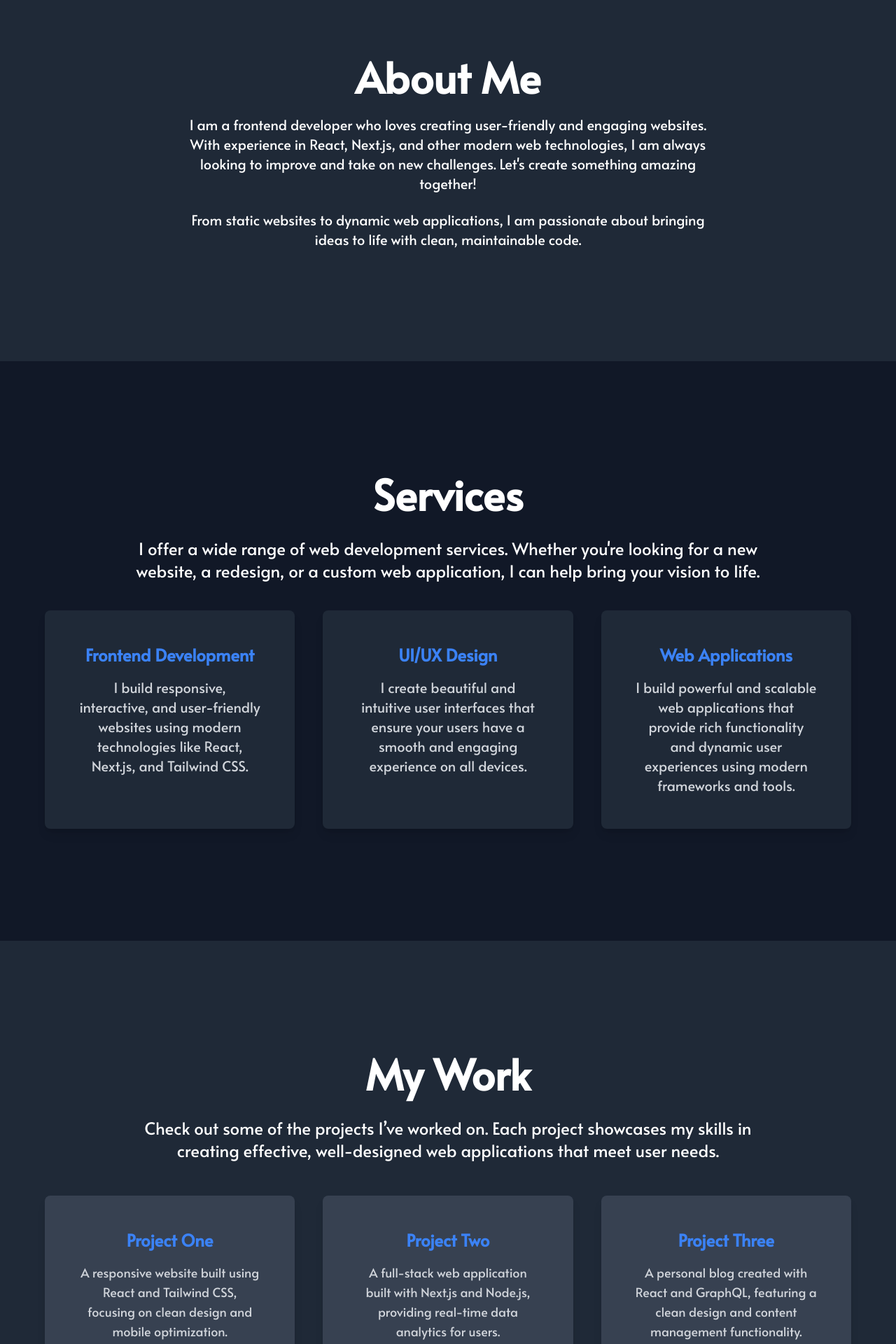
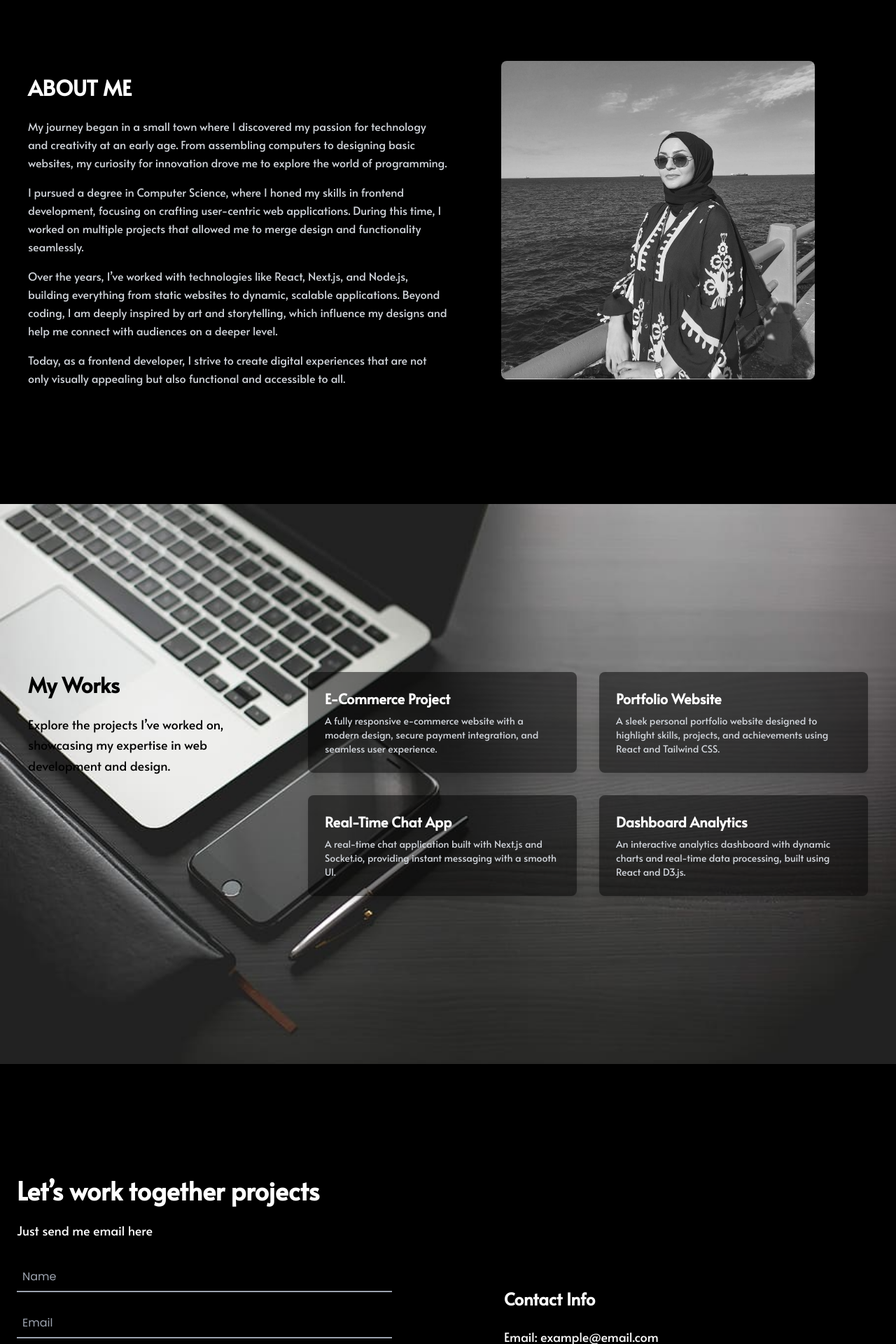
Before and after one commit to iclalKayacan/my-portfolio, a React (Create React App) app: page / in a window 1280 px wide. Shown: the part 880-2800 px from the top of the page at 70% size. Built offline with nearby package versions, Linux system fonts and the light colour scheme.

Commit message:
Full look tasarım

```diff
--- a/src/components/About.jsx
+++ b/src/components/About.jsx
@@ -1,16 +1,47 @@
 const About = () => (
-  <section id="about" className="py-40 bg-gray-800 text-white text-center">
-    <h2 className="text-5xl md:text-6xl font-bold mb-6">About Me</h2>
-    <p className="text-lg md:text-xl max-w-3xl mx-auto">
-      I am a frontend developer who loves creating user-friendly and engaging
-      websites. With experience in React, Next.js, and other modern web
-      technologies, I am always looking to improve and take on new challenges.
-      Let's create something amazing together!
-    </p>
-    <p className="text-lg md:text-xl max-w-3xl mx-auto mt-6">
-      From static websites to dynamic web applications, I am passionate about
-      bringing ideas to life with clean, maintainable code.
-    </p>
+  <section
+    id="about"
+    className="flex items-center min-h-screen bg-black text-white px-10"
+  >
+    <div className="flex flex-col lg:flex-row items-center lg:items-start max-w-7xl mx-auto w-full">
+      {/* Text Section */}
+      <div className="lg:w-1/2 text-left">
+        <h2 className="text-3xl font-extrabold mb-6 mt-5">ABOUT ME</h2>
+        <p className="text-m font-light leading-relaxed text-gray-400 mb-4">
+          My journey began in a small town where I discovered my passion for
+          technology and creativity at an early age. From assembling computers
+          to designing basic websites, my curiosity for innovation drove me to
+          explore the world of programming.
+        </p>
+        <p className="text-m font-light leading-relaxed text-gray-400 mb-4">
+          I pursued a degree in Computer Science, where I honed my skills in
+          frontend development, focusing on crafting user-centric web
+          applications. During this time, I worked on multiple projects that
+          allowed me to merge design and functionality seamlessly.
+        </p>
+        <p className="text-m font-light leading-relaxed text-gray-400 mb-4">
+          Over the years, I’ve worked with technologies like React, Next.js, and
+          Node.js, building everything from static websites to dynamic, scalable
+          applications. Beyond coding, I am deeply inspired by art and
+          storytelling, which influence my designs and help me connect with
+          audiences on a deeper level.
+        </p>
+        <p className="text-m font-light leading-relaxed text-gray-300">
+          Today, as a frontend developer, I strive to create digital experiences
+          that are not only visually appealing but also functional and
+          accessible to all.
+        </p>
+      </div>
+
+      {/* Image Section */}
+      <div className="lg:w-1/2 mt-10 lg:mt-0 flex justify-center">
+        <img
+          src="/assets/me.jpg"
+          alt="About Me"
+          className="rounded-lg object-cover w-full max-w-md shadow-lg"
+        />
+      </div>
+    </div>
   </section>
 );
 
--- a/src/components/Contact.jsx
+++ b/src/components/Contact.jsx
@@ -1,13 +1,48 @@
 const Contact = () => (
-  <section id="contact" className="py-40 bg-gray-900 text-white text-center">
-    <h2 className="text-5xl md:text-6xl font-bold mb-8">Contact</h2>
-    <p className="text-lg md:text-2xl max-w-4xl mx-auto mb-10">
-      Feel free to reach out for collaborations, project inquiries, or just to
-      say hello! I’m always open to new opportunities.
-    </p>
-    <button className="bg-blue-500 text-gray-900 px-8 py-4 rounded-lg shadow-lg hover:shadow-xl hover:bg-blue-600 transition">
-      Get in Touch
-    </button>
+  <section id="contact" className="py-40 bg-black text-white">
+    <div className="max-w-7xl mx-auto flex flex-col lg:flex-row items-start justify-between px-6">
+      {/* Left Section: Message Form */}
+      <div className="lg:w-1/2 w-full mb-10 lg:mb-0">
+        <h2 className="text-2xl md:text-4xl font-bold mb-6">
+          Let’s work together projects
+        </h2>
+        <p className="text-lg mb-8">Just send me email here</p>
+
+        <form className="space-y-8">
+          <div className="space-y-6">
+            <input
+              type="text"
+              placeholder="Name"
+              className="w-full p-2 bg-transparent border-b-2 border-gray-400 text-white placeholder-gray-400 focus:outline-none focus:border-white"
+            />
+            <input
+              type="email"
+              placeholder="Email"
+              className="w-full p-2 bg-transparent border-b-2 border-gray-400 text-white placeholder-gray-400 focus:outline-none focus:border-white"
+            />
+            <textarea
+              placeholder="Message"
+              className="w-full p-2 bg-transparent border-b-2 border-gray-400 text-white placeholder-gray-400 focus:outline-none focus:border-white"
+              rows="4"
+            ></textarea>
+          </div>
+          <button
+            type="submit"
+            className="w-full bg-gray-600 text-white py-3 rounded-md hover:bg-gray-700 transition mt-6"
+          >
+            Send Message
+          </button>
+        </form>
+      </div>
+
+      {/* Right Section: Contact Info */}
+      <div className="lg:w-1/2 w-full text-left space-y-6 ml-40 mt-40">
+        <h3 className="text-2xl font-semibold mb-4">Contact Info</h3>
+        <p className="text-lg">Email: example@email.com</p>
+        <p className="text-lg">Phone: +123 456 7890</p>
+        <p className="text-lg">Address: 1234 Street, City, Country</p>
+      </div>
+    </div>
   </section>
 );
 
--- a/src/components/Footer.jsx
+++ b/src/components/Footer.jsx
@@ -1,25 +1,7 @@
 const Footer = () => (
-  <footer className="bg-gray-800 text-gray-400 py-6">
+  <footer className="bg-[#111111] text-gray-400 py-6">
     <div className="container mx-auto text-center">
       <p>&copy; 2024 İclal Kayacan. All Rights Reserved.</p>
-      <div className="flex justify-center space-x-4 mt-4">
-        <a
-          href="https://github.com/iclalkayacan"
-          target="_blank"
-          rel="noopener noreferrer"
-          className="hover:text-yellow-400 transition"
-        >
-          GitHub
-        </a>
-        <a
-          href="https://linkedin.com/in/iclal-kayacan"
-          target="_blank"
-          rel="noopener noreferrer"
-          className="hover:text-yellow-400 transition"
-        >
-          LinkedIn
-        </a>
-      </div>
     </div>
   </footer>
 );
--- a/src/components/Works.jsx
+++ b/src/components/Works.jsx
@@ -1,38 +1,64 @@
 const Works = () => (
-  <section id="works" className="py-40 bg-gray-800 text-white text-center">
-    <h2 className="text-5xl md:text-6xl font-bold mb-8">My Work</h2>
-    <p className="text-lg md:text-2xl max-w-4xl mx-auto mb-12">
-      Check out some of the projects I’ve worked on. Each project showcases my
-      skills in creating effective, well-designed web applications that meet
-      user needs.
-    </p>
-    <div className="grid grid-cols-1 md:grid-cols-2 lg:grid-cols-3 gap-10 max-w-6xl mx-auto">
-      <div className="bg-gray-700 p-12 rounded-lg shadow-lg hover:shadow-xl">
-        <h3 className="text-xl md:text-2xl font-semibold text-blue-500 mb-4">
-          Project One
-        </h3>
-        <p className="text-gray-400 text-lg">
-          A responsive website built using React and Tailwind CSS, focusing on
-          clean design and mobile optimization.
+  <section
+    id="works"
+    className="py-60 bg-cover bg-center text-white px-10"
+    style={{ backgroundImage: "url('/assets/desk.jpg')" }}
+  >
+    <div className="max-w-7xl mx-auto flex flex-col lg:flex-row items-start">
+      {/* Left Section: Text */}
+      <div className="lg:w-1/3 text-left mb-10 lg:mb-0 lg:pr-12">
+        <h2 className="text-3xl font-extrabold text-black mb-6">My Works</h2>
+        <p className="text-lg font-light text-black leading-relaxed">
+          Explore the projects I’ve worked on, showcasing my expertise in web
+          development and design.
         </p>
       </div>
-      <div className="bg-gray-700 p-12 rounded-lg shadow-lg hover:shadow-xl">
-        <h3 className="text-xl md:text-2xl font-semibold text-blue-500 mb-4">
-          Project Two
-        </h3>
-        <p className="text-gray-400 text-lg">
-          A full-stack web application built with Next.js and Node.js, providing
-          real-time data analytics for users.
-        </p>
-      </div>
-      <div className="bg-gray-700 p-12 rounded-lg shadow-lg hover:shadow-xl">
-        <h3 className="text-xl md:text-2xl font-semibold text-blue-500 mb-4">
-          Project Three
-        </h3>
-        <p className="text-gray-400 text-lg">
-          A personal blog created with React and GraphQL, featuring a clean
-          design and content management functionality.
-        </p>
+
+      {/* Right Section: Grid of Projects */}
+      <div className="lg:w-2/3 grid grid-cols-1 md:grid-cols-2 lg:grid-cols-2 gap-8">
+        {/* Project 1 */}
+        <div className="bg-black bg-opacity-50 rounded-lg p-6 shadow-lg hover:shadow-xl">
+          <h3 className="text-xl font-bold mb-2 text-white">
+            E-Commerce Project
+          </h3>
+          <p className="text-sm text-gray-400">
+            A fully responsive e-commerce website with a modern design, secure
+            payment integration, and seamless user experience.
+          </p>
+        </div>
+
+        {/* Project 2 */}
+        <div className="bg-black bg-opacity-50 rounded-lg p-6 shadow-lg hover:shadow-xl">
+          <h3 className="text-xl font-bold mb-2 text-white">
+            Portfolio Website
+          </h3>
+          <p className="text-sm text-gray-400">
+            A sleek personal portfolio website designed to highlight skills,
+            projects, and achievements using React and Tailwind CSS.
+          </p>
+        </div>
+
+        {/* Project 3 */}
+        <div className="bg-black bg-opacity-50 rounded-lg p-6 shadow-lg hover:shadow-xl">
+          <h3 className="text-xl font-bold mb-2 text-white">
+            Real-Time Chat App
+          </h3>
+          <p className="text-sm text-gray-400">
+            A real-time chat application built with Next.js and Socket.io,
+            providing instant messaging with a smooth UI.
+          </p>
+        </div>
+
+        {/* Project 4 */}
+        <div className="bg-black bg-opacity-50 rounded-lg p-6 shadow-lg hover:shadow-xl">
+          <h3 className="text-xl font-bold mb-2 text-white">
+            Dashboard Analytics
+          </h3>
+          <p className="text-sm text-gray-400">
+            An interactive analytics dashboard with dynamic charts and real-time
+            data processing, built using React and D3.js.
+          </p>
+        </div>
       </div>
     </div>
   </section>
--- a/src/pages/Home.jsx
+++ b/src/pages/Home.jsx
@@ -3,8 +3,8 @@ import {
   FaFacebookF,
   FaTwitter,
   FaInstagram,
-  FaPinterest,
-  FaBehance,
+  FaGithub,
+  FaLinkedin,
 } from "react-icons/fa";
 import Header from "../components/Header";
 import Footer from "../components/Footer";
@@ -80,11 +80,21 @@ const Home = () => {
           <a href="#" className="text-white hover:text-gray-500">
             <FaInstagram size={20} /> {/* Instagram Icon */}
           </a>
-          <a href="#" className="text-white hover:text-gray-500">
-            <FaPinterest size={20} /> {/* Pinterest Icon */}
+          <a
+            href="https://github.com/yourusername"
+            className="text-white hover:text-gray-500"
+            target="_blank"
+            rel="noopener noreferrer"
+          >
+            <FaGithub size={20} />
           </a>
-          <a href="#" className="text-white hover:text-gray-500">
-            <FaBehance size={20} /> {/* Behance Icon */}
+          <a
+            href="https://www.linkedin.com/in/yourusername"
+            className="text-white hover:text-gray-500"
+            target="_blank"
+            rel="noopener noreferrer"
+          >
+            <FaLinkedin size={20} />
           </a>
         </div>
       </section>
@@ -92,7 +102,6 @@ const Home = () => {
       {/* Additional Content */}
       <main>
         <About />
-        <Services />
         <Works />
         <Contact />
       </main>
```
Also changed, not shown: src/components/Header.jsx (+32 -10 lines), public/assets/desk.jpg (added), public/assets/me.jpg (added).
